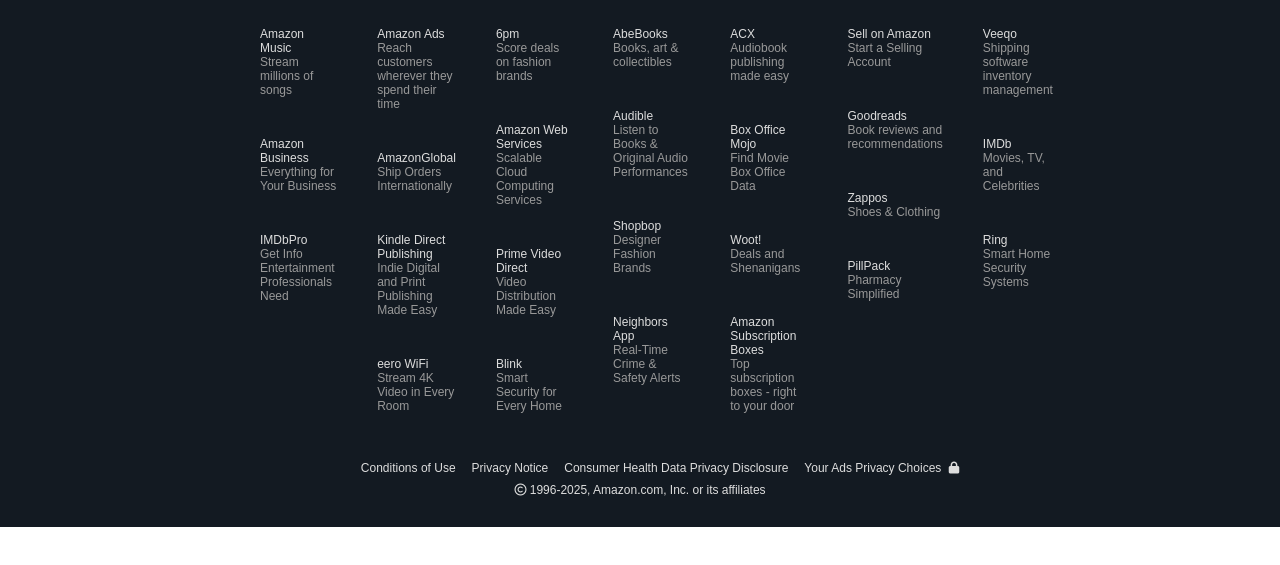
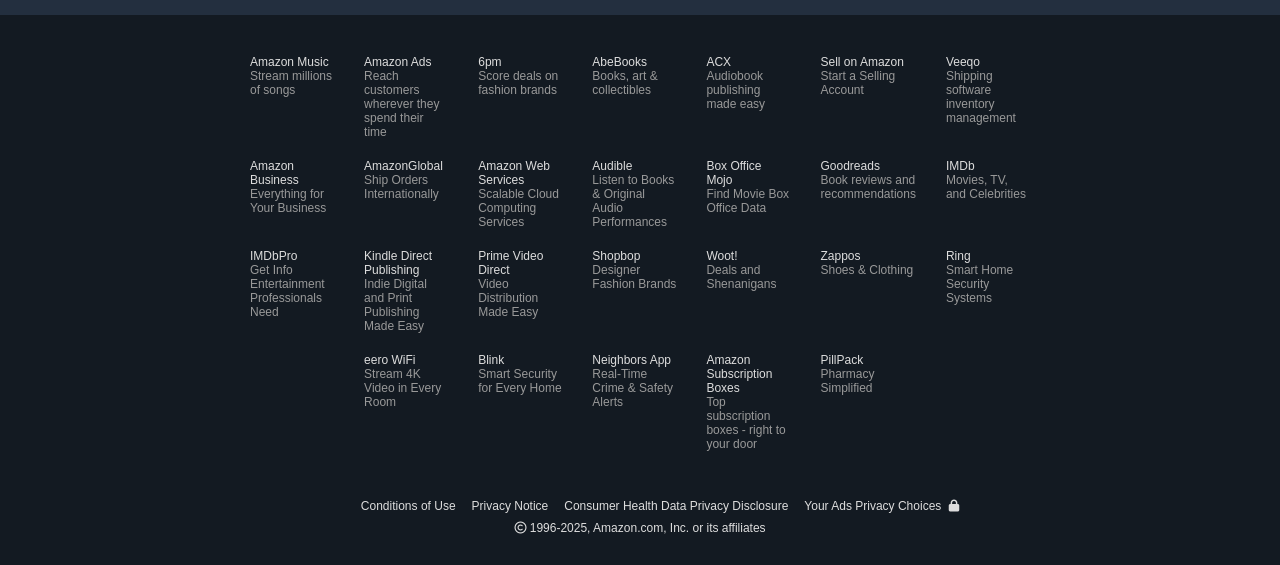
Before and after one commit to sansita0704/amazon-clone, a plain HTML site: page index.html in a window 1280 px wide. Shown: the part 2558-3123 px from the top of the page. Before the commit the page ends 3085 px from the top, so only its background shows below. Drawn offline with Linux system fonts and the light colour scheme.

Commit message:
improve layout of footer

```diff
--- a/index.html
+++ b/index.html
@@ -448,241 +448,167 @@
             </div>
 
             <div class="footer-desc">
-                <ul class="footer-desc-list">
-                    <li class="footer-desc-list-item">
-                        <a href="#">
-                            <h4 class="footer-desc-heading">Amazon Music</h4>
-                            <span class="footer-desc-text"
+                <div class="footer-desc-item">
+                    <h4 class="footer-desc-item-heading">Amazon Music</h4>
+                    <span class="footer-desc-item-text"
                         >Stream millions of songs</span
                     >
-                        </a>
-                    </li>
-                    <li class="footer-desc-list-item">
-                        <a href="#">
-                            <h4 class="footer-desc-heading">Amazon Business</h4>
-                            <span class="footer-desc-text"
+                </div>
+                <div class="footer-desc-item">
+                    <h4 class="footer-desc-item-heading">Amazon Ads</h4>
+                    <span class="footer-desc-item-text"
+                        >Reach customers wherever they spend their time</span
+                    >
+                </div>
+                <div class="footer-desc-item">
+                    <h4 class="footer-desc-item-heading">6pm</h4>
+                    <span class="footer-desc-item-text"
+                        >Score deals on fashion brands</span
+                    >
+                </div>
+                <div class="footer-desc-item">
+                    <h4 class="footer-desc-item-heading">AbeBooks</h4>
+                    <span class="footer-desc-item-text"
+                        >Books, art & collectibles</span
+                    >
+                </div>
+                <div class="footer-desc-item">
+                    <h4 class="footer-desc-item-heading">ACX</h4>
+                    <span class="footer-desc-item-text"
+                        >Audiobook publishing made easy</span
+                    >
+                </div>
+                <div class="footer-desc-item">
+                    <h4 class="footer-desc-item-heading">Sell on Amazon</h4>
+                    <span class="footer-desc-item-text"
+                        >Start a Selling Account</span
+                    >
+                </div>
+                <div class="footer-desc-item">
+                    <h4 class="footer-desc-item-heading">Veeqo</h4>
+                    <span class="footer-desc-item-text"
+                        >Shipping software inventory management</span
+                    >
+                </div>
+                <div class="footer-desc-item">
+                    <h4 class="footer-desc-item-heading">Amazon Business</h4>
+                    <span class="footer-desc-item-text"
                         >Everything for Your Business</span
                     >
-                        </a>
-                    </li>
-                    <li class="footer-desc-list-item">
-                        <a href="#">
-                            <h4 class="footer-desc-heading">IMDbPro</h4>
-                            <span class="footer-desc-text"
+                </div>
+                <div class="footer-desc-item">
+                    <h4 class="footer-desc-item-heading">AmazonGlobal</h4>
+                    <span class="footer-desc-item-text"
+                        >Ship Orders Internationally</span
+                    >
+                </div>
+                <div class="footer-desc-item">
+                    <h4 class="footer-desc-item-heading">
+                        Amazon Web Services
+                    </h4>
+                    <span class="footer-desc-item-text"
+                        >Scalable Cloud Computing Services</span
+                    >
+                </div>
+                <div class="footer-desc-item">
+                    <h4 class="footer-desc-item-heading">Audible</h4>
+                    <span class="footer-desc-item-text"
+                        >Listen to Books & Original Audio Performances</span
+                    >
+                </div>
+                <div class="footer-desc-item">
+                    <h4 class="footer-desc-item-heading">Box Office Mojo</h4>
+                    <span class="footer-desc-item-text"
+                        >Find Movie Box Office Data</span
+                    >
+                </div>
+                <div class="footer-desc-item">
+                    <h4 class="footer-desc-item-heading">Goodreads</h4>
+                    <span class="footer-desc-item-text"
+                        >Book reviews and recommendations</span
+                    >
+                </div>
+                <div class="footer-desc-item">
+                    <h4 class="footer-desc-item-heading">IMDb</h4>
+                    <span class="footer-desc-item-text"
+                        >Movies, TV, and Celebrities</span
+                    >
+                </div>
+                <div class="footer-desc-item">
+                    <h4 class="footer-desc-item-heading">IMDbPro</h4>
+                    <span class="footer-desc-item-text"
                         >Get Info Entertainment Professionals Need</span
                     >
-                        </a>
-                    </li>
-                </ul>
-                <ul class="footer-desc-list">
-                    <li class="footer-desc-list-item">
-                        <a href="#">
-                            <h4 class="footer-desc-heading">Amazon Ads</h4>
-                            <span class="footer-desc-text"
-                                >Reach customers wherever they spend their
-                                time</span
-                            >
-                        </a>
-                    </li>
-                    <li class="footer-desc-list-item">
-                        <a href="#">
-                            <h4 class="footer-desc-heading">AmazonGlobal</h4>
-                            <span class="footer-desc-text"
-                                >Ship Orders Internationally</span
-                            >
-                        </a>
-                    </li>
-                    <li class="footer-desc-list-item">
-                        <a href="#">
-                            <h4 class="footer-desc-heading">
+                </div>
+                <div class="footer-desc-item">
+                    <h4 class="footer-desc-item-heading">
                         Kindle Direct Publishing
                     </h4>
-                            <span class="footer-desc-text"
-                                >Indie Digital and Print Publishing Made
-                                Easy</span
+                    <span class="footer-desc-item-text"
+                        >Indie Digital and Print Publishing Made Easy</span
                     >
-                        </a>
-                    </li>
-                    <li class="footer-desc-list-item">
-                        <a href="#">
-                            <h4 class="footer-desc-heading">eero WiFi</h4>
-                            <span class="footer-desc-text"
+                </div>
+                <div class="footer-desc-item">
+                    <h4 class="footer-desc-item-heading">Prime Video Direct</h4>
+                    <span class="footer-desc-item-text"
+                        >Video Distribution Made Easy</span
+                    >
+                </div>
+                <div class="footer-desc-item">
+                    <h4 class="footer-desc-item-heading">Shopbop</h4>
+                    <span class="footer-desc-item-text"
+                        >Designer Fashion Brands</span
+                    >
+                </div>
+                <div class="footer-desc-item">
+                    <h4 class="footer-desc-item-heading">Woot!</h4>
+                    <span class="footer-desc-item-text"
+                        >Deals and Shenanigans</span
+                    >
+                </div>
+                <div class="footer-desc-item">
+                    <h4 class="footer-desc-item-heading">Zappos</h4>
+                    <span class="footer-desc-item-text">Shoes & Clothing</span>
+                </div>
+                <div class="footer-desc-item">
+                    <h4 class="footer-desc-item-heading">Ring</h4>
+                    <span class="footer-desc-item-text"
+                        >Smart Home Security Systems</span
+                    >
+                </div>
+                <div></div>
+                <div class="footer-desc-item">
+                    <h4 class="footer-desc-item-heading">eero WiFi</h4>
+                    <span class="footer-desc-item-text"
                         >Stream 4K Video in Every Room</span
                     >
-                        </a>
-                    </li>
-                </ul>
-                <ul class="footer-desc-list">
-                    <li class="footer-desc-list-item">
-                        <a href="#">
-                            <h4 class="footer-desc-heading">6pm</h4>
-                            <span class="footer-desc-text"
-                                >Score deals on fashion brands</span
-                            >
-                        </a>
-                    </li>
-                    <li class="footer-desc-list-item">
-                        <a href="#">
-                            <h4 class="footer-desc-heading">
-                                Amazon Web Services
-                            </h4>
-                            <span class="footer-desc-text"
-                                >Scalable Cloud Computing Services</span
-                            >
-                        </a>
-                    </li>
-                    <li class="footer-desc-list-item">
-                        <a href="#">
-                            <h4 class="footer-desc-heading">
-                                Prime Video Direct
-                            </h4>
-                            <span class="footer-desc-text"
-                                >Video Distribution Made Easy</span
-                            >
-                        </a>
-                    </li>
-                    <li class="footer-desc-list-item">
-                        <a href="#">
-                            <h4 class="footer-desc-heading">Blink</h4>
-                            <span class="footer-desc-text"
+                </div>
+                <div class="footer-desc-item">
+                    <h4 class="footer-desc-item-heading">Blink</h4>
+                    <span class="footer-desc-item-text"
                         >Smart Security for Every Home</span
                     >
-                        </a>
-                    </li>
-                </ul>
-                <ul class="footer-desc-list">
-                    <li class="footer-desc-list-item">
-                        <a href="#">
-                            <h4 class="footer-desc-heading">AbeBooks</h4>
-                            <span class="footer-desc-text"
-                                >Books, art & collectibles</span
-                            >
-                        </a>
-                    </li>
-
-                    <li class="footer-desc-list-item">
-                        <a href="#">
-                            <h4 class="footer-desc-heading">Audible</h4>
-                            <span class="footer-desc-text"
-                                >Listen to Books & Original Audio
-                                Performances</span
-                            >
-                        </a>
-                    </li>
-                    <li class="footer-desc-list-item">
-                        <a href="#">
-                            <h4 class="footer-desc-heading">Shopbop</h4>
-                            <span class="footer-desc-text"
-                                >Designer Fashion Brands</span
-                            >
-                        </a>
-                    </li>
-                    <li class="footer-desc-list-item">
-                        <a href="#">
-                            <h4 class="footer-desc-heading">Neighbors App</h4>
-                            <span class="footer-desc-text"
+                </div>
+                <div class="footer-desc-item">
+                    <h4 class="footer-desc-item-heading">Neighbors App</h4>
+                    <span class="footer-desc-item-text"
                         >Real-Time Crime & Safety Alerts</span
                     >
-                        </a>
-                    </li>
-                </ul>
-                <ul class="footer-desc-list">
-                    <li class="footer-desc-list-item">
-                        <a href="#">
-                            <h4 class="footer-desc-heading">ACX</h4>
-                            <span class="footer-desc-text"
-                                >Audiobook publishing made easy</span
-                            >
-                        </a>
-                    </li>
-                    <li class="footer-desc-list-item">
-                        <a href="#">
-                            <h4 class="footer-desc-heading">Box Office Mojo</h4>
-                            <span class="footer-desc-text"
-                                >Find Movie Box Office Data</span
-                            >
-                        </a>
-                    </li>
-                    <li class="footer-desc-list-item">
-                        <a href="#">
-                            <h4 class="footer-desc-heading">Woot!</h4>
-                            <span class="footer-desc-text"
-                                >Deals and Shenanigans</span
-                            >
-                        </a>
-                    </li>
-                    <li class="footer-desc-list-item">
-                        <a href="#">
-                            <h4 class="footer-desc-heading">
+                </div>
+                <div class="footer-desc-item">
+                    <h4 class="footer-desc-item-heading">
                         Amazon Subscription Boxes
                     </h4>
-                            <span class="footer-desc-text"
-                                >Top subscription boxes - right to your
-                                door</span
+                    <span class="footer-desc-item-text"
+                        >Top subscription boxes - right to your door</span
                     >
-                        </a>
-                    </li>
-                </ul>
-                <ul class="footer-desc-list">
-                    <li class="footer-desc-list-item">
-                        <a href="#">
-                            <h4 class="footer-desc-heading">Sell on Amazon</h4>
-                            <span class="footer-desc-text"
-                                >Start a Selling Account</span
-                            >
-                        </a>
-                    </li>
-                    <li class="footer-desc-list-item">
-                        <a href="#">
-                            <h4 class="footer-desc-heading">Goodreads</h4>
-                            <span class="footer-desc-text"
-                                >Book reviews and recommendations</span
-                            >
-                        </a>
-                    </li>
-                    <li class="footer-desc-list-item">
-                        <a href="#">
-                            <h4 class="footer-desc-heading">Zappos</h4>
-                            <span class="footer-desc-text">
-                                Shoes & Clothing</span
-                            >
-                        </a>
-                    </li>
-                    <li class="footer-desc-list-item">
-                        <a href="#">
-                            <h4 class="footer-desc-heading">PillPack</h4>
-                            <span class="footer-desc-text"
+                </div>
+                <div class="footer-desc-item">
+                    <h4 class="footer-desc-item-heading">PillPack</h4>
+                    <span class="footer-desc-item-text"
                         >Pharmacy Simplified</span
                     >
-                        </a>
-                    </li>
-                </ul>
-                <ul class="footer-desc-list">
-                    <li class="footer-desc-list-item">
-                        <a href="#">
-                            <h4 class="footer-desc-heading">Veeqo</h4>
-                            <span class="footer-desc-text"
-                                >Shipping software inventory management</span
-                            >
-                        </a>
-                    </li>
-                    <li class="footer-desc-list-item">
-                        <a href="#">
-                            <h4 class="footer-desc-heading">IMDb</h4>
-                            <span class="footer-desc-text">
-                                Movies, TV, and Celebrities</span
-                            >
-                        </a>
-                    </li>
-                    <li class="footer-desc-list-item">
-                        <a href="#">
-                            <h4 class="footer-desc-heading">Ring</h4>
-                            <span class="footer-desc-text">
-                                Smart Home Security Systems</span
-                            >
-                        </a>
-                    </li>
-                </ul>
+                </div>
             </div>
 
             <div class="footer-copyright">
--- a/style.css
+++ b/style.css
@@ -401,6 +401,11 @@
     color: #2162a1;
 }
 
+.sign-in-link:hover {
+    color: black;
+    text-decoration: underline;
+}
+
 .btn:hover {
     background-color: #f9c60e;
 }
@@ -415,12 +420,17 @@
     font-size: 1.5rem;
 }
 
+.back-to-top-panel:hover {
+    cursor: pointer;
+    background: #394757;
+}
+
 /* Footer Panel */
 
 .footer-panel {
     background-color: #232f3f;
     color: white;
-    padding: 50px 220px;
+    padding: 50px 250px;
     display: flex;
     font-size: 14px;
 }
@@ -458,7 +468,7 @@
 .footer-brand {
     border-top: 1px solid #3a4553;
     background-color: #232f3f;
-    padding: 40px;
+    padding: 30px;
     display: flex;
     justify-content: center;
     align-items: center;
@@ -502,43 +512,37 @@
 
 .footer-desc {
     background-color: rgb(19, 26, 34);
-    display: flex;
-    padding: 20px 220px;
+    display: grid;
+    grid-template-columns: repeat(7, 1fr);
+    row-gap: 20px;
+    column-gap: 30px;
+    padding: 40px 250px;
 }
 
-.footer-desc-list {
-    display: flex;
-    flex-direction: column;
-    list-style: none;
-    flex: 1;
+.footer-desc-item-heading {
+    font-weight: 500;
+    color: #ddd;
 }
 
-.footer-desc-list-item {
-    margin: 20px 0;
+.footer-desc-item-text {
+    font-size: 1.2rem;
+    color: #999;
 }
 
-.footer-desc-text {
-    font-size: 1.2rem;
-    color: #999;
-    text-decoration-color: #999;
+.footer-desc-item:hover {
+    cursor: pointer;
 }
 
-.footer-desc-heading {
-    font-weight: 500;
-    color: #ddd;
-    text-decoration-color: #ddd;
-}
-
-.footer-desc-list-item a:hover .footer-desc-heading {
+.footer-desc-item:hover .footer-desc-item-heading {
     text-decoration: underline;
     text-decoration-color: #ddd;
 }
 
-.footer-desc-list-item a:hover .footer-desc-text {
+.footer-desc-item:hover .footer-desc-item-text {
     text-decoration: underline;
     text-decoration-color: #999;
 }
-/* When anchor element is in hover state, then footer-desc-text will get an underline of #999 color */
+/* When footer-desc-item is in hover state, then footer-desc-text will get an underline of #999 color */
 
 /* Footer Copyright */
 
```
Also changed, not shown: 1 other file. Lines whose indentation alone changed are shown as unchanged.
